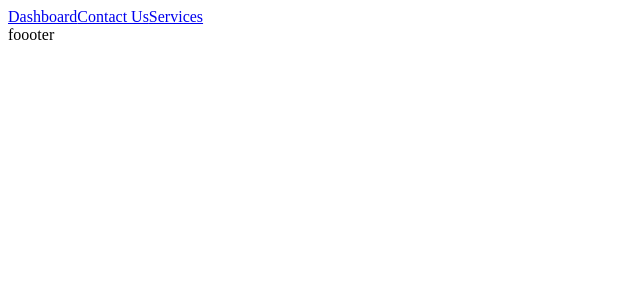
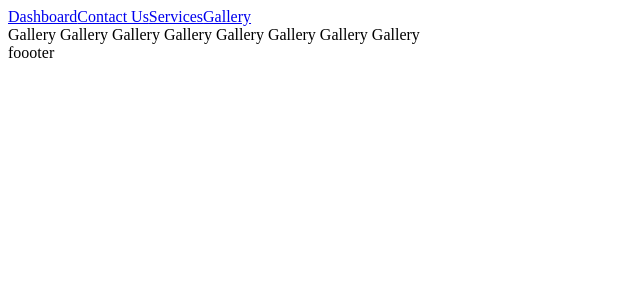
Before and after one commit to ChejAhamed/olamanola, a React (Create React App) app: page /gallery in a window 1280 px wide. Shown: the top 300 px of the page, without its empty margins (0-640 px from the left). Built offline with nearby package versions, Linux system fonts and the light colour scheme.

Commit message:
Add gallery component

```diff
--- a/src/App.jsx
+++ b/src/App.jsx
@@ -5,6 +5,7 @@
 import Dashboard from './pages/Dashboard/Dashboard';
 import Contactus from './pages/Contactus/Contactus';
 import Services from './pages/Servicess/Services';
+import Gallery from './pages/Gallery/Gallery';
 import './App.css';
 
 const App = function () {
@@ -19,6 +20,7 @@
           <Route path="/" element={<Dashboard/>} />
           <Route path="/contactus" element={<Contactus/>} />
           <Route path="/services" element={<Services/>} />
+          <Route path="/gallery" element={<Gallery/>} />
 
 
         </Routes>
--- a/src/components/Header/Header.jsx
+++ b/src/components/Header/Header.jsx
@@ -8,6 +8,7 @@
         <Link className="header__nav-link" to="/">Dashboard</Link>
         <Link className="header__nav-link" to="/contactus">Contact Us</Link>
         <Link className="header__nav-link" to="/services">Services</Link>
+        <Link className="header__nav-link" to="/gallery">Gallery</Link>
       </nav>
     </div>
   );
--- /dev/null
+++ b/src/pages/Gallery/Gallery.jsx
@@ -0,0 +1,11 @@
+import React from 'react'
+
+function Gallery() {
+    return (
+        <div>
+            Gallery Gallery  Gallery Gallery Gallery Gallery Gallery Gallery
+        </div>
+    )
+}
+
+export default Gallery
```
